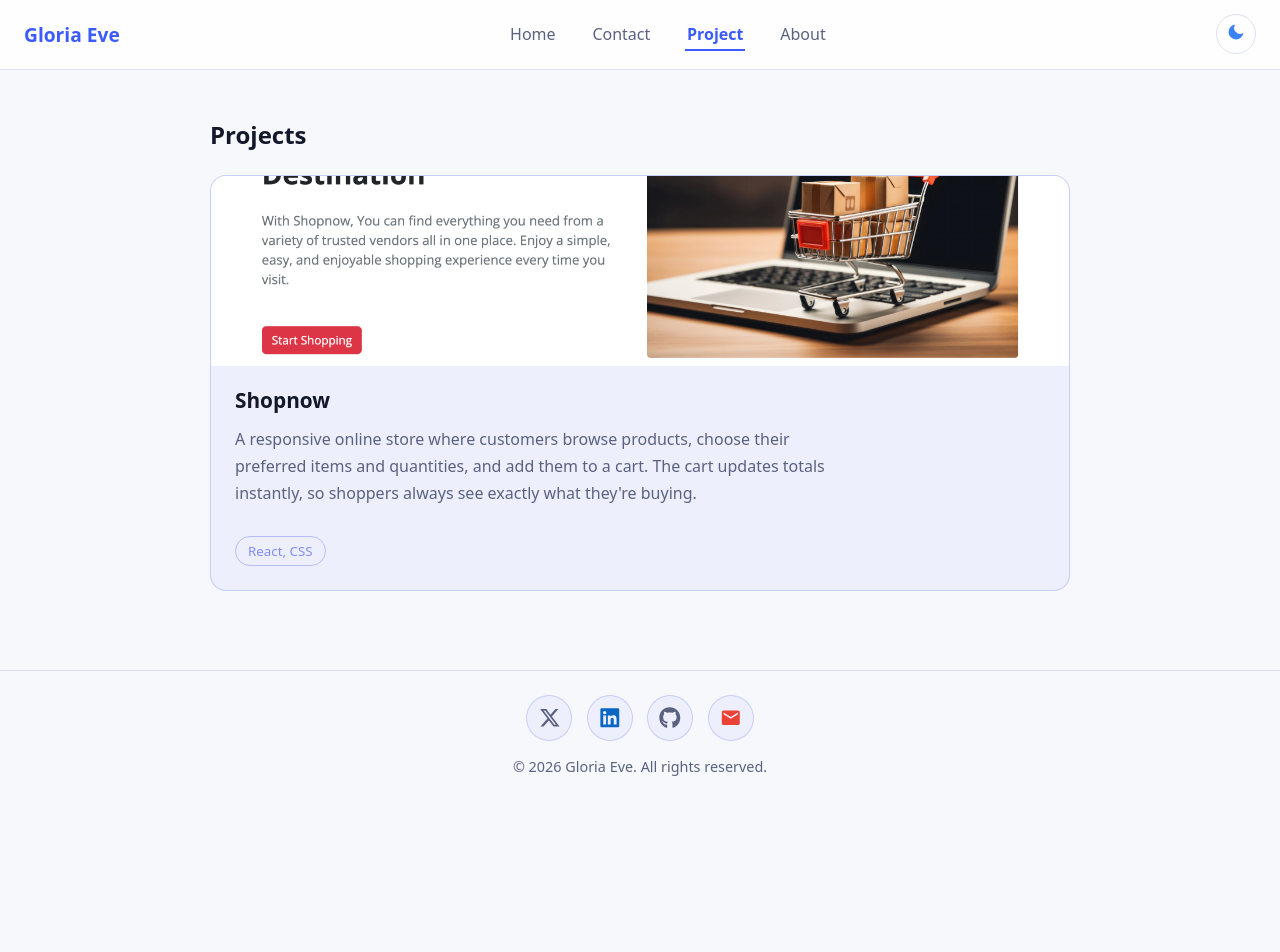
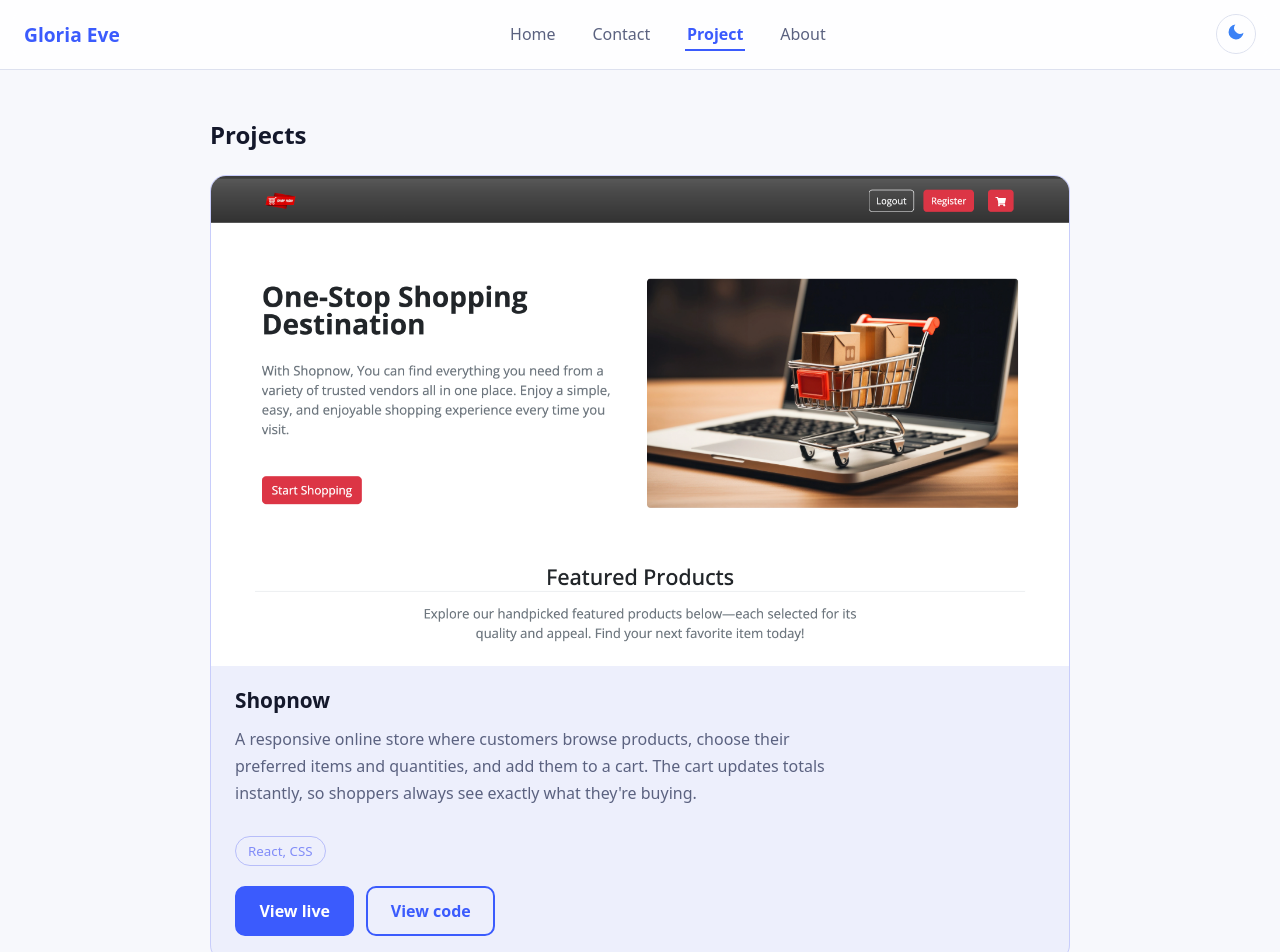
Before and after one commit to eve-beep-ij/portfolio, a React (Vite) app: page /project in a window 1280 px wide. Shown: the top 952 px of the page. Before the commit the page ends 800 px from the top, so only its background shows below. Built offline with nearby package versions, Linux system fonts and the light colour scheme.

Commit message:
fix project image and add project links

```diff
--- a/src/index.css
+++ b/src/index.css
@@ -689,10 +689,26 @@ body {
   overflow: hidden;
 }
 
-.project-image {
+/* .project-image {
   display: block;
   width: calc(100% + 3rem);
   height: 190px;
   margin: -1.5rem -1.5rem 1.25rem;
-  object-fit: cover;
+  object-fit: cover; */
+/* } */
+.project-image {
+  display: block;
+  width: calc(100% + 3rem);
+  height: auto;
+  margin: -1.5rem -1.5rem 1.25rem;
 }
+
+.project-links {
+  display: flex;
+  gap: 0.75rem;
+  margin-top: 1.25rem;
+}
+
+.project-card .btn {
+  text-decoration: none;
+}
--- a/src/pages/Project.jsx
+++ b/src/pages/Project.jsx
@@ -8,7 +8,9 @@ const projects = [
     "A responsive online store where customers browse products, choose their preferred items and quantities, and add them to a cart. The cart updates totals instantly, so shoppers always see exactly what they're buying.",
   tech: "React, CSS",
   image: shopnow,
-   },
+  live: "https://portfolio-pied-xi-swiq72zuu0.vercel.app",
+  code: "https://github.com/eve-beep-ij/portfolio",
+},
 
   // {
   //   title: "Project two",
@@ -34,6 +36,18 @@ export default function Project() {
             <h2>{p.title}</h2>
             <p>{p.description}</p>
             <small>{p.tech}</small>
+            <div className="project-links">
+  {p.live && (
+    <a href={p.live} target="_blank" rel="noopener noreferrer" className="btn btn-primary">
+      View live
+    </a>
+  )}
+  {p.code && (
+    <a href={p.code} target="_blank" rel="noopener noreferrer" className="btn btn-outline">
+      View code
+    </a>
+  )}
+</div>
           </article>
         ))}
       </div>
```
